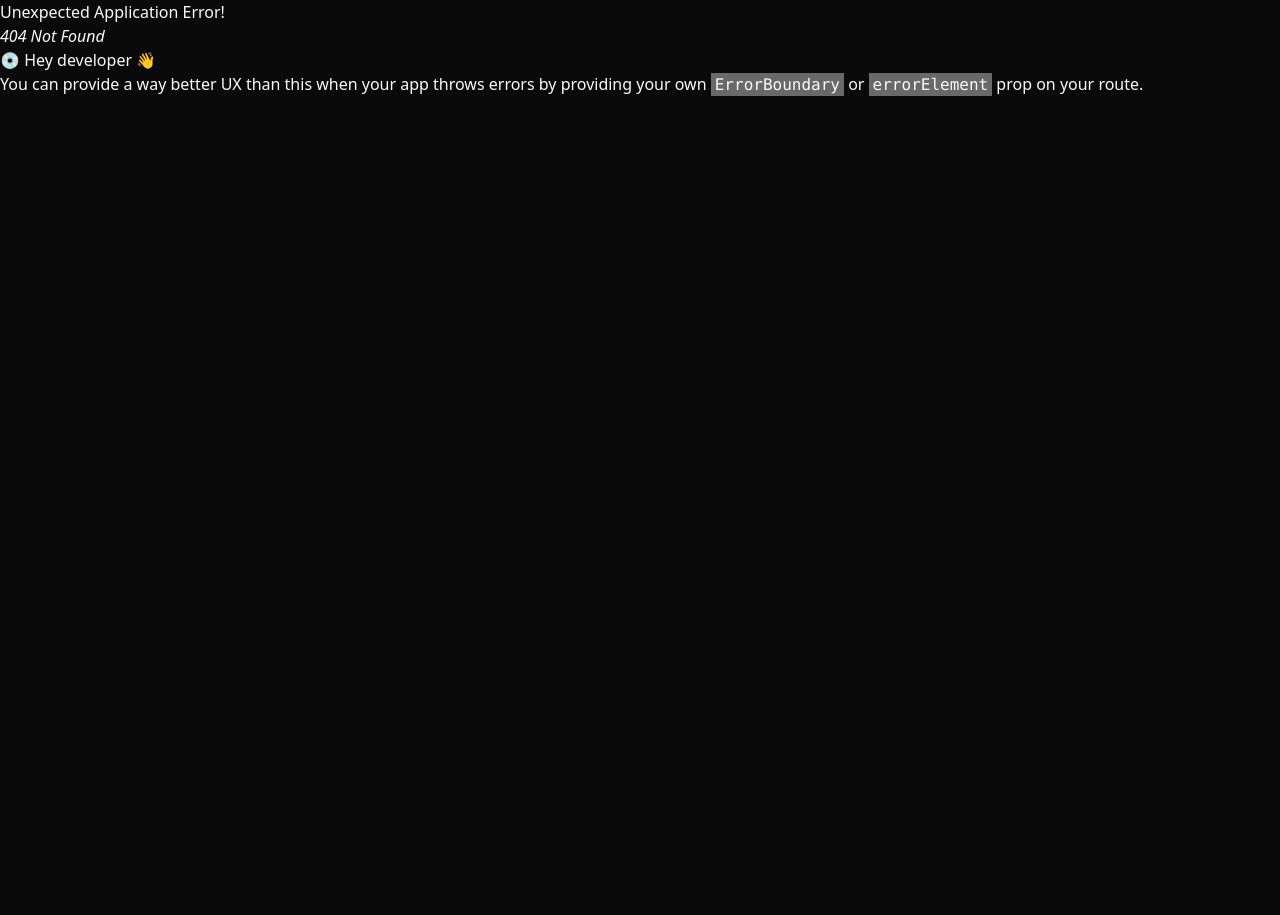
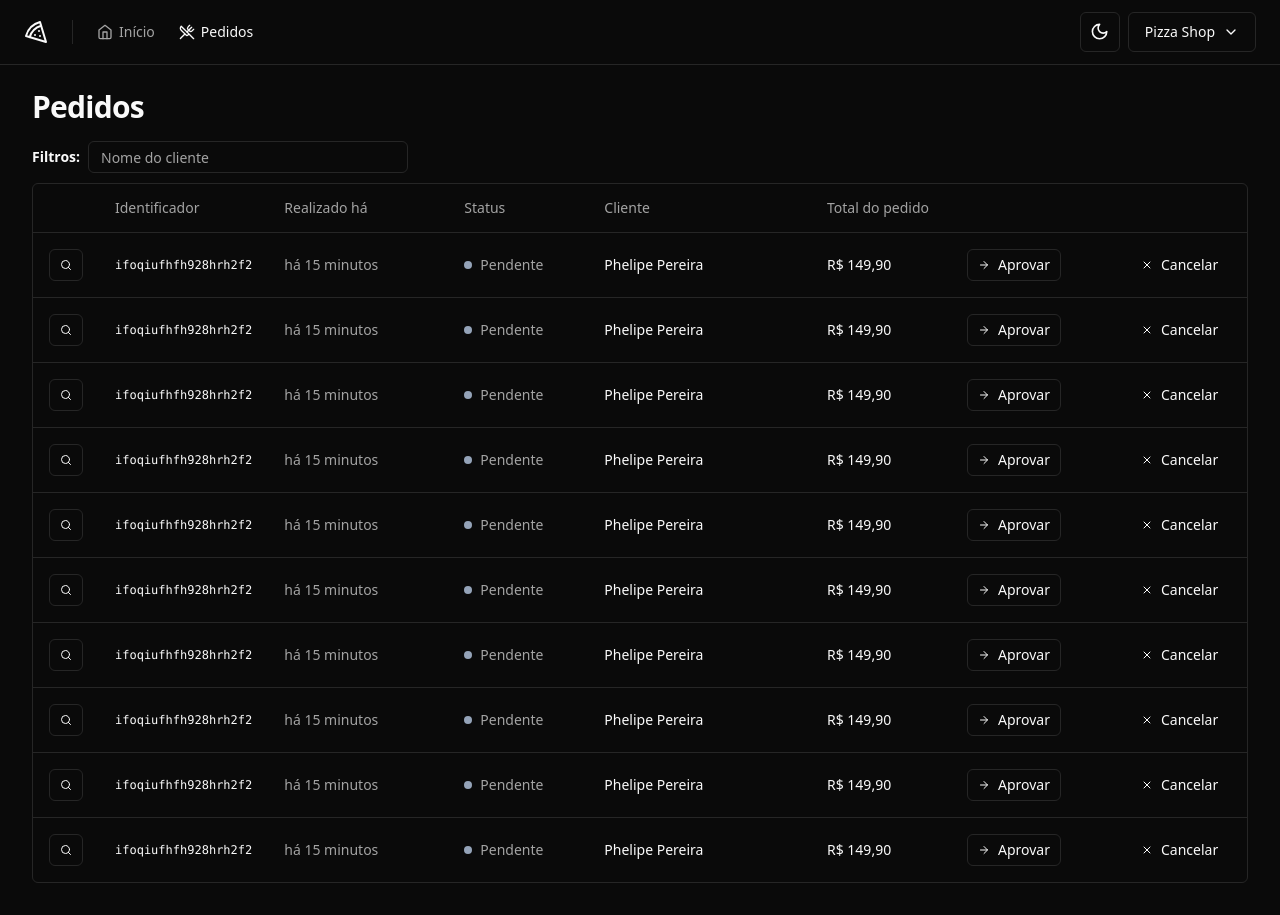
Before and after one commit to PhelipeScript/pizzashop-web, a React (Vite) app: page /orders in a window 1280 px wide. Before the commit this address had no page. Before the commit the page ends 800 px from the top, so only its background shows below. Built offline with nearby package versions, Linux system fonts and the light colour scheme.

Commit message:
Página: Listagem de pedidos

```diff
--- a/src/components/ui/button.tsx
+++ b/src/components/ui/button.tsx
@@ -22,6 +22,7 @@
       size: {
         default: 'h-10 px-4 py-2',
         sm: 'h-9 rounded-md px-3',
+        xs: 'h-8 px-2.5',
         lg: 'h-11 rounded-md px-8',
         icon: 'h-10 w-10',
       },
--- /dev/null
+++ b/src/components/ui/table.tsx
@@ -0,0 +1,117 @@
+import * as React from "react"
+
+import { cn } from "@/lib/utils"
+
+const Table = React.forwardRef<
+  HTMLTableElement,
+  React.HTMLAttributes<HTMLTableElement>
+>(({ className, ...props }, ref) => (
+  <div className="relative w-full overflow-auto">
+    <table
+      ref={ref}
+      className={cn("w-full caption-bottom text-sm", className)}
+      {...props}
+    />
+  </div>
+))
+Table.displayName = "Table"
+
+const TableHeader = React.forwardRef<
+  HTMLTableSectionElement,
+  React.HTMLAttributes<HTMLTableSectionElement>
+>(({ className, ...props }, ref) => (
+  <thead ref={ref} className={cn("[&_tr]:border-b", className)} {...props} />
+))
+TableHeader.displayName = "TableHeader"
+
+const TableBody = React.forwardRef<
+  HTMLTableSectionElement,
+  React.HTMLAttributes<HTMLTableSectionElement>
+>(({ className, ...props }, ref) => (
+  <tbody
+    ref={ref}
+    className={cn("[&_tr:last-child]:border-0", className)}
+    {...props}
+  />
+))
+TableBody.displayName = "TableBody"
+
+const TableFooter = React.forwardRef<
+  HTMLTableSectionElement,
+  React.HTMLAttributes<HTMLTableSectionElement>
+>(({ className, ...props }, ref) => (
+  <tfoot
+    ref={ref}
+    className={cn(
+      "border-t bg-muted/50 font-medium [&>tr]:last:border-b-0",
+      className
+    )}
+    {...props}
+  />
+))
+TableFooter.displayName = "TableFooter"
+
+const TableRow = React.forwardRef<
+  HTMLTableRowElement,
+  React.HTMLAttributes<HTMLTableRowElement>
+>(({ className, ...props }, ref) => (
+  <tr
+    ref={ref}
+    className={cn(
+      "border-b transition-colors hover:bg-muted/50 data-[state=selected]:bg-muted",
+      className
+    )}
+    {...props}
+  />
+))
+TableRow.displayName = "TableRow"
+
+const TableHead = React.forwardRef<
+  HTMLTableCellElement,
+  React.ThHTMLAttributes<HTMLTableCellElement>
+>(({ className, ...props }, ref) => (
+  <th
+    ref={ref}
+    className={cn(
+      "h-12 px-4 text-left align-middle font-medium text-muted-foreground [&:has([role=checkbox])]:pr-0",
+      className
+    )}
+    {...props}
+  />
+))
+TableHead.displayName = "TableHead"
+
+const TableCell = React.forwardRef<
+  HTMLTableCellElement,
+  React.TdHTMLAttributes<HTMLTableCellElement>
+>(({ className, ...props }, ref) => (
+  <td
+    ref={ref}
+    className={cn("p-4 align-middle [&:has([role=checkbox])]:pr-0", className)}
+    {...props}
+  />
+))
+TableCell.displayName = "TableCell"
+
+const TableCaption = React.forwardRef<
+  HTMLTableCaptionElement,
+  React.HTMLAttributes<HTMLTableCaptionElement>
+>(({ className, ...props }, ref) => (
+  <caption
+    ref={ref}
+    className={cn("mt-4 text-sm text-muted-foreground", className)}
+    {...props}
+  />
+))
+TableCaption.displayName = "TableCaption"
+
+export {
+  Table,
+  TableHeader,
+  TableBody,
+  TableFooter,
+  TableHead,
+  TableRow,
+  TableCell,
+  TableCaption,
+}
--- /dev/null
+++ b/src/pages/app/orders/orders.tsx
@@ -0,0 +1,91 @@
+import { ArrowRight, Search, X } from 'lucide-react'
+import { Helmet } from 'react-helmet-async'
+
+import { Button } from '@/components/ui/button'
+import { Input } from '@/components/ui/input'
+import {
+  Table,
+  TableBody,
+  TableCell,
+  TableHead,
+  TableHeader,
+  TableRow,
+} from '@/components/ui/table'
+
+export function Orders() {
+  return (
+    <>
+      <Helmet title="Pedidos" />
+      <div className="flex flex-col gap-4">
+        <h1 className="text-3xl font-bold tracking-tight">Pedidos</h1>
+      </div>
+      <div className="space-y-2.5">
+        <form className="flex items-center gap-2">
+          <span className="text-sm font-semibold">Filtros:</span>
+          <Input placeholder="Nome do cliente" className="h-8 w-[320px]" />
+        </form>
+
+        <div className="rounded-md border">
+          <Table>
+            <TableHeader>
+              <TableRow>
+                <TableHead className="w-[64px]"></TableHead>
+                <TableHead className="w-[140px]">Identificador</TableHead>
+                <TableHead className="w-[180px]">Realizado há</TableHead>
+                <TableHead className="w-[140px]">Status</TableHead>
+                <TableHead>Cliente</TableHead>
+                <TableHead className="w-[140px]">Total do pedido</TableHead>
+                <TableHead className="w-[164px]"></TableHead>
+                <TableHead className="w-[132px]"></TableHead>
+              </TableRow>
+            </TableHeader>
+            <TableBody>
+              {Array.from({ length: 10 }).map((_, i) => {
+                return (
+                  <TableRow key={i}>
+                    <TableCell>
+                      <Button variant="outline" size="xs">
+                        <Search className="h-3 w-3" />
+                        <span className="sr-only">Detalhes do pedido</span>
+                      </Button>
+                    </TableCell>
+                    <TableCell className="font-mono text-xs font-medium">
+                      ifoqiufhfh928hrh2f2
+                    </TableCell>
+                    <TableCell className="text-muted-foreground">
+                      há 15 minutos
+                    </TableCell>
+                    <TableCell>
+                      <div className="flex items-center gap-2">
+                        <span className="h-2 w-2 rounded-full bg-slate-400" />
+                        <span className="font-medium text-muted-foreground">
+                          Pendente
+                        </span>
+                      </div>
+                    </TableCell>
+                    <TableCell className="font-medium">
+                      Phelipe Pereira
+                    </TableCell>
+                    <TableCell className="font-medium">R$ 149,90</TableCell>
+                    <TableCell>
+                      <Button variant="outline" size="xs">
+                        <ArrowRight className="mr-2 h-3 w-3" />
+                        Aprovar
+                      </Button>
+                    </TableCell>
+                    <TableCell>
+                      <Button variant="ghost" size="xs">
+                        <X className="mr-2 h-3 w-3" />
+                        Cancelar
+                      </Button>
+                    </TableCell>
+                  </TableRow>
+                )
+              })}
+            </TableBody>
+          </Table>
+        </div>
+      </div>
+    </>
+  )
+}
--- a/src/routes.tsx
+++ b/src/routes.tsx
@@ -3,6 +3,7 @@
 import { AppLayout } from './pages/_layouts/app'
 import { AuthLayout } from './pages/_layouts/auth'
 import { Dashboard } from './pages/app/dashboard'
+import { Orders } from './pages/app/orders/orders'
 import { SignIn } from './pages/auth/sign-in'
 import { SignUp } from './pages/auth/sign-up'
 
@@ -10,7 +11,10 @@
   {
     path: '/',
     element: <AppLayout />,
-    children: [{ path: '/', element: <Dashboard /> }],
+    children: [
+      { path: '/', element: <Dashboard /> },
+      { path: '/orders', element: <Orders /> },
+    ],
   },
 
   {
```
